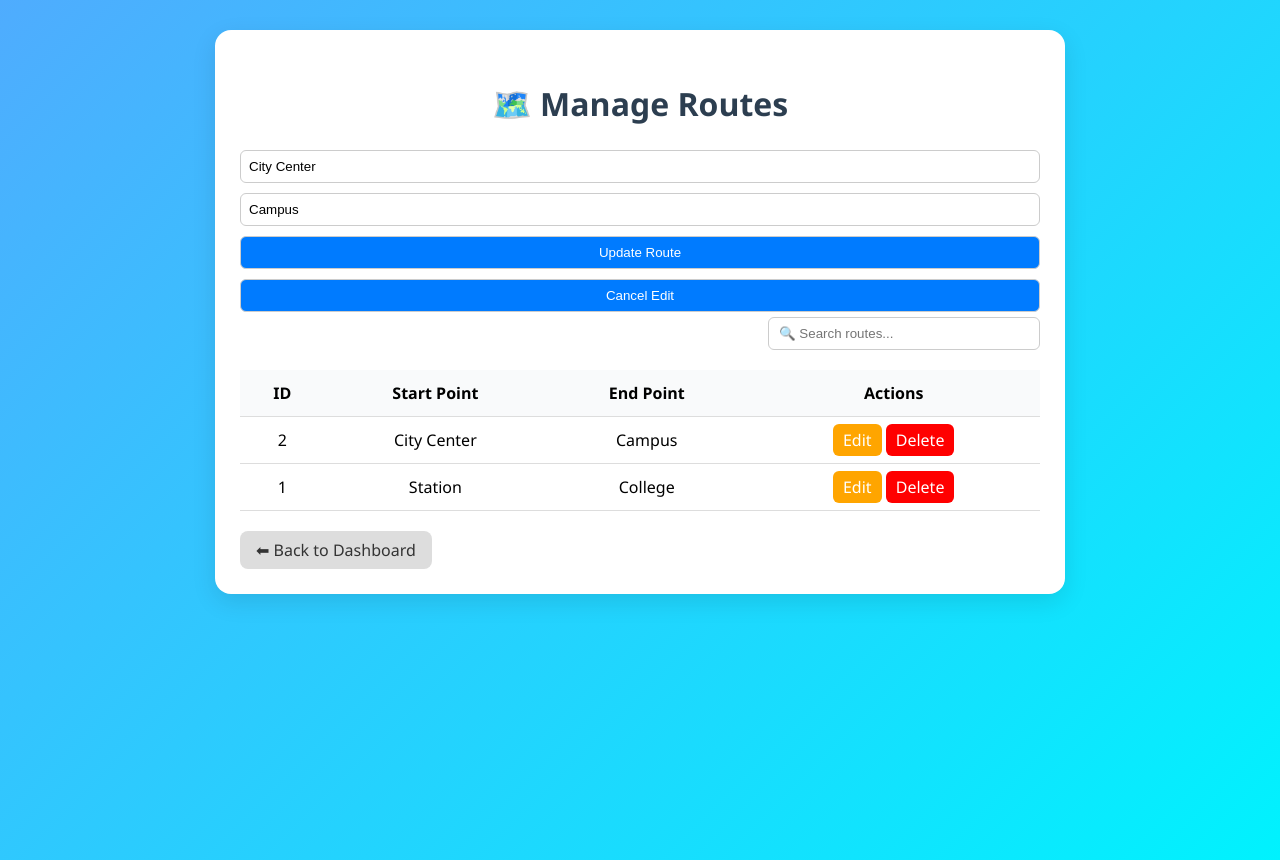
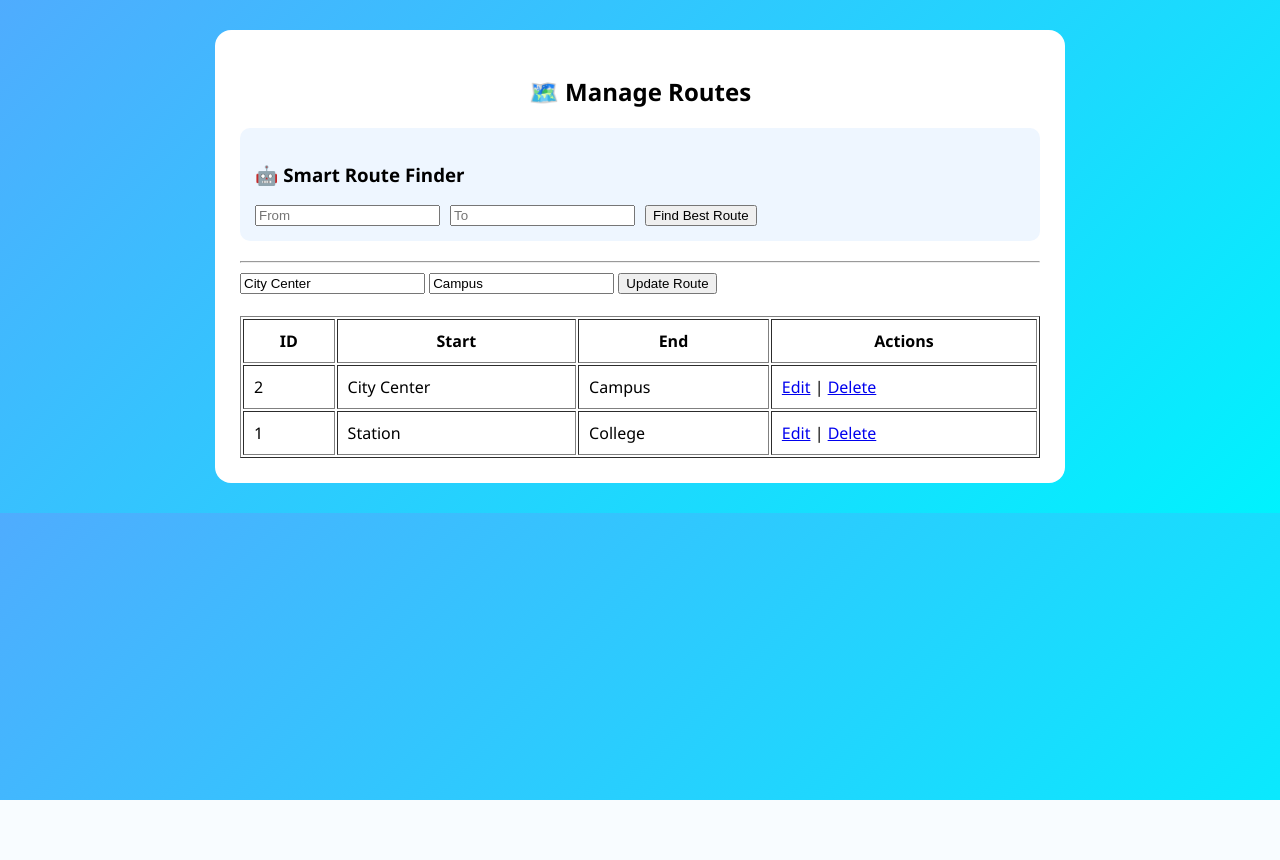
Before and after one commit to Hyper7711/Bus_Mng_System, a PHP site: page /admin/manage_routes.php?edit_id=2 in a window 1280 px wide. After the commit the page ends 800 px from the top, so only its background shows below. Run offline with PHP 8.4, Linux system fonts and the light colour scheme; data comes from the database, SQL or seed files in the repository.

Commit message:
2_AI_feratures_added

```diff
--- a/admin/ai/smart_search.php
+++ b/admin/ai/smart_search.php
@@ -54,37 +54,40 @@ class SmartRouteSearch {
     }
 
     /**
-     * Recommend best route based on multiple factors (PDO FIXED)
+     * Recommend best route (IMPROVED LOGIC)
      */
     public function recommendRoute($source, $destination, $travel_date) {
-        $query = "SELECT r.*, b.bus_number as bus_name, b.capacity,
-                    (SELECT COUNT(*) FROM bookings bk
-                     WHERE bk.route_id = r.route_id
-                     AND DATE(bk.booking_date) = ?) as booked_seats
+
+        // 🔥 Step 1: Auto-correct using fuzzy search
+        $srcSuggestions = $this->fuzzySearch($source);
+        $destSuggestions = $this->fuzzySearch($destination);
+
+        $source = !empty($srcSuggestions) ? $srcSuggestions[0]['location'] : $source;
+        $destination = !empty($destSuggestions) ? $destSuggestions[0]['location'] : $destination;
+
+        // 🔥 Step 2: Flexible query (NOT strict)
+        $query = "SELECT r.*, b.bus_number as bus_name, b.capacity
                   FROM routes r
                   JOIN buses b ON r.route_id = b.route_id
                   WHERE LOWER(r.start_point) LIKE LOWER(?)
-                    AND LOWER(r.end_point) LIKE LOWER(?)";
+                     OR LOWER(r.end_point) LIKE LOWER(?)";
 
         $src = "%{$source}%";
         $dest = "%{$destination}%";
 
         $stmt = $this->conn->prepare($query);
-        $stmt->execute([$travel_date, $src, $dest]);
+        $stmt->execute([$src, $dest]);
 
         $routes = [];
         while ($row = $stmt->fetch(PDO::FETCH_ASSOC)) {
 
-            $available_seats = $row['capacity'] - $row['booked_seats'];
-
-            $occupancy_rate = ($row['capacity'] > 0)
-                ? ($row['booked_seats'] / $row['capacity']) * 100
-                : 0;
+            $available_seats = $row['capacity'];
+            $occupancy_rate = 0;
 
             $score = $this->calculateRouteScore($row, $available_seats, $occupancy_rate);
 
             $row['available_seats'] = $available_seats;
-            $row['occupancy_rate'] = round($occupancy_rate, 1);
+            $row['occupancy_rate'] = $occupancy_rate;
             $row['ai_score'] = $score;
             $row['recommendation'] = $this->getRecommendationTag($score, $available_seats);
 
@@ -129,7 +132,7 @@ class SmartRouteSearch {
     }
 
     /**
-     * PDO FIXED FUNCTION
+     * Get all locations
      */
     private function getAllLocations() {
         $query = "SELECT DISTINCT start_point as location FROM routes
--- a/admin/manage_routes.php
+++ b/admin/manage_routes.php
@@ -1,10 +1,34 @@
 <?php
 include '../db_connect.php';
+include __DIR__ . '/ai/smart_search.php';
+
+$aiResults = [];
+$source = "";
+$destination = "";
+
+if (isset($_GET['source']) && isset($_GET['destination'])) {
+
+    $search = new SmartRouteSearch($conn);
+
+    // ✅ Fuzzy correction
+    $sourceSuggestions = $search->fuzzySearch($_GET['source']);
+    $destinationSuggestions = $search->fuzzySearch($_GET['destination']);
+
+    $source = !empty($sourceSuggestions) ? $sourceSuggestions[0]['location'] : $_GET['source'];
+    $destination = !empty($destinationSuggestions) ? $destinationSuggestions[0]['location'] : $_GET['destination'];
+
+    // 🔥 Get AI results
+    $aiResults = $search->recommendRoute(
+        $source,
+        $destination,
+        date('Y-m-d')
+    );
+}
 
 $success = "";
 $error = "";
 
-// ✅ Handle Delete Request
+// DELETE
 if (isset($_GET['delete_id'])) {
     $delete_id = $_GET['delete_id'];
     try {
@@ -16,14 +40,13 @@ if (isset($_GET['delete_id'])) {
     }
 }
 
-// ✅ Handle Add/Edit Form Submission
+// ADD / EDIT
 if ($_SERVER["REQUEST_METHOD"] == "POST") {
     $route_id    = $_POST['route_id'] ?? null;
     $start_point = trim($_POST['start_point']);
     $end_point   = trim($_POST['end_point']);
 
-    if ($route_id) { // Edit
-        try {
+    if ($route_id) {
         $stmt = $conn->prepare("UPDATE routes SET start_point=:start_point, end_point=:end_point WHERE route_id=:route_id");
         $stmt->execute([
             ':start_point' => $start_point,
@@ -31,32 +54,24 @@ if ($_SERVER["REQUEST_METHOD"] == "POST") {
             ':route_id'    => $route_id
         ]);
         $success = "✏️ Route updated successfully!";
-        } catch (PDOException $e) {
-            $error = "❌ Error updating route: " . $e->getMessage();
-        }
-    } else { // Add
-        try {
+    } else {
         $stmt = $conn->prepare("INSERT INTO routes (start_point, end_point) VALUES (:start_point, :end_point)");
         $stmt->execute([
             ':start_point' => $start_point,
             ':end_point'   => $end_point
         ]);
         $success = "✅ Route added successfully!";
-        } catch (PDOException $e) {
-            $error = "❌ Error adding route: " . $e->getMessage();
-        }
     }
 }
 
-// ✅ Fetch all routes
+// FETCH ROUTES
 $routes = $conn->query("SELECT * FROM routes ORDER BY route_id DESC")->fetchAll(PDO::FETCH_ASSOC);
 
-// If editing
+// EDIT FETCH
 $edit_route = null;
 if (isset($_GET['edit_id'])) {
-    $edit_id = $_GET['edit_id'];
     $stmt = $conn->prepare("SELECT * FROM routes WHERE route_id=:id");
-    $stmt->execute([':id' => $edit_id]);
+    $stmt->execute([':id' => $_GET['edit_id']]);
     $edit_route = $stmt->fetch(PDO::FETCH_ASSOC);
 }
 ?>
@@ -65,109 +80,97 @@ if (isset($_GET['edit_id'])) {
 <html lang="en">
 <head>
 <meta charset="UTF-8">
-<meta name="viewport" content="width=device-width, initial-scale=1.0">
 <title>Manage Routes</title>
+
 <style>
-    body {
-        margin: 0;
-        font-family: "Segoe UI", sans-serif;
-        background: linear-gradient(135deg, #4facfe, #00f2fe); /* Blue gradient */
-        display: flex;
-        justify-content: center;
-        align-items: flex-start;
-        min-height: 100vh;
-        padding: 30px;
-    }
-    .card {
-        width: 100%;
-        max-width: 800px;
-        background: white;
-        padding: 25px;
-        border-radius: 16px;
-        box-shadow: 0 8px 25px rgba(0,0,0,0.1);
-    }
-    h2 { text-align: center; font-size: 2rem; margin-bottom: 20px; color: #2c3e50; }
-    .message { font-weight: 600; margin: 10px 0; text-align: center; font-size: 1rem; border-radius: 8px; padding: 10px; }
-    .success { background: #e8fdf0; color: #1e7b34; border: 1px solid #a9e5b9; }
-    .error { background: #fde8e8; color: #b91c1c; border: 1px solid #f5b5b5; }
-    form input, form button { padding: 8px; margin: 5px 0; border-radius: 6px; border: 1px solid #ccc; width: 100%; box-sizing: border-box; }
-    button { background: #007bff; color: white; border: none; cursor: pointer; transition: 0.3s; }
-    button:hover { background: #0056b3; }
-    .table-container { overflow-x: auto; margin-top: 20px; max-height: 60vh; }
-    table { width: 100%; border-collapse: collapse; min-width: 400px; }
-    th, td { padding: 12px; text-align: center; border-bottom: 1px solid #ddd; }
-    th { background: #f9fafb; position: sticky; top: 0; }
-    tr:hover td { background: #f1f5f9; }
-    .action-btn { padding: 5px 10px; border-radius: 6px; text-decoration: none; color: white; }
-    .edit-btn { background: orange; }
-    .delete-btn { background: red; }
-    .search-box { display: flex; justify-content: flex-end; margin-bottom: 15px; }
-    .search-box input { padding: 8px 10px; width: 250px; border-radius: 6px; border: 1px solid #ccc; outline: none; }
-    .back-btn { display: inline-block; margin-top: 20px; background: #ddd; color: #333; padding: 8px 16px; border-radius: 8px; text-decoration: none; transition: 0.3s; }
-    .back-btn:hover { background: #bbb; }
+body { margin:0; font-family:"Segoe UI"; background:linear-gradient(135deg,#4facfe,#00f2fe); padding:30px;}
+.card { max-width:800px; margin:auto; background:white; padding:25px; border-radius:16px; }
+h2 { text-align:center; }
+.result-box { background:#fff; padding:12px; margin:10px 0; border-left:5px solid #007bff; border-radius:8px; }
 </style>
-<script>
-    function searchTable() {
-        let input = document.getElementById("searchInput").value.toLowerCase();
-        let rows = document.querySelectorAll("table tbody tr");
-        rows.forEach(row => {
-            let text = row.innerText.toLowerCase();
-            row.style.display = text.includes(input) ? "" : "none";
-        });
-    }
-</script>
 </head>
+
 <body>
 <div class="card">
+
 <h2>🗺️ Manage Routes</h2>
 
-    <?php if (!empty($success)) echo "<p class='message success'>$success</p>"; ?>
-    <?php if (!empty($error)) echo "<p class='message error'>$error</p>"; ?>
+<!-- 🤖 AI SEARCH -->
+<div style="background:#eef6ff; padding:15px; border-radius:10px; margin-bottom:20px;">
+    <h3>🤖 Smart Route Finder</h3>
 
-    <!-- Add/Edit Route Form -->
+    <form method="GET" style="display:flex; gap:10px;">
+        <input type="text" name="source" placeholder="From" required>
+        <input type="text" name="destination" placeholder="To" required>
+        <button type="submit">Find Best Route</button>
+    </form>
+</div>
+
+<!-- 🔥 SHOW SEARCH INFO -->
+<?php if (!empty($source) && !empty($destination)): ?>
+<p>Showing results for: <strong><?= htmlspecialchars($source) ?></strong> → <strong><?= htmlspecialchars($destination) ?></strong></p>
+<?php endif; ?>
+
+<!-- 🤖 AI RESULTS -->
+<?php if (!empty($aiResults)): ?>
+<h3>🤖 AI Recommended Routes</h3>
+
+<?php foreach ($aiResults as $r): ?>
+<div class="result-box">
+
+🚌 <strong><?= $r['bus_name'] ?></strong><br>
+📍 <?= $r['start_point'] ?> → <?= $r['end_point'] ?><br>
+💺 Seats: <?= $r['available_seats'] ?><br>
+⭐ Score: <?= $r['ai_score'] ?><br>
+👉 <?= $r['recommendation'] ?>
+
+</div>
+<?php endforeach; ?>
+
+<?php endif; ?>
+
+<!-- ⚠️ NO RESULT -->
+<?php if (isset($_GET['source']) && empty($aiResults)): ?>
+<div style="background:#fff3cd; padding:12px; border-radius:8px;">
+⚠️ No matching routes found. Try different locations.
+</div>
+<?php endif; ?>
+
+<hr>
+
+<!-- FORM -->
 <form method="POST">
 <input type="hidden" name="route_id" value="<?= $edit_route['route_id'] ?? '' ?>">
 <input type="text" name="start_point" placeholder="Start Point" value="<?= $edit_route['start_point'] ?? '' ?>" required>
 <input type="text" name="end_point" placeholder="End Point" value="<?= $edit_route['end_point'] ?? '' ?>" required>
 <button type="submit"><?= isset($edit_route) ? "Update Route" : "Add Route" ?></button>
-        <?php if(isset($edit_route)): ?>
-            <a href="manage_routes.php"><button type="button">Cancel Edit</button></a>
-        <?php endif; ?>
 </form>
 
-    <!-- Search -->
-    <div class="search-box">
-        <input type="text" id="searchInput" placeholder="🔍 Search routes..." onkeyup="searchTable()">
-    </div>
+<br>
 
-    <!-- Route List -->
-    <div class="table-container">
-        <table>
-            <thead>
+<!-- ROUTE TABLE -->
+<table border="1" width="100%" cellpadding="10">
 <tr>
 <th>ID</th>
-                    <th>Start Point</th>
-                    <th>End Point</th>
+<th>Start</th>
+<th>End</th>
 <th>Actions</th>
 </tr>
-            </thead>
-            <tbody>
+
 <?php foreach ($routes as $route): ?>
 <tr>
 <td><?= $route['route_id'] ?></td>
-                        <td><?= htmlspecialchars($route['start_point']) ?></td>
-                        <td><?= htmlspecialchars($route['end_point']) ?></td>
+<td><?= $route['start_point'] ?></td>
+<td><?= $route['end_point'] ?></td>
 <td>
-                            <a class="action-btn edit-btn" href="manage_routes.php?edit_id=<?= $route['route_id'] ?>">Edit</a>
-                            <a class="action-btn delete-btn" href="manage_routes.php?delete_id=<?= $route['route_id'] ?>" onclick="return confirm('Are you sure to delete this route?');">Delete</a>
+<a href="?edit_id=<?= $route['route_id'] ?>">Edit</a> |
+<a href="?delete_id=<?= $route['route_id'] ?>">Delete</a>
 </td>
 </tr>
 <?php endforeach; ?>
-            </tbody>
+
 </table>
-    </div>
 
-    <a href="../admin/dashboard.php" class="back-btn">⬅ Back to Dashboard</a>
 </div>
 </body>
 </html>
```
Also changed, not shown: ai_logic.php (+20 -19 lines), index.php (+14 -3 lines), smart_search.php (added, +72 -0 lines). Lines whose indentation alone changed are shown as unchanged.
